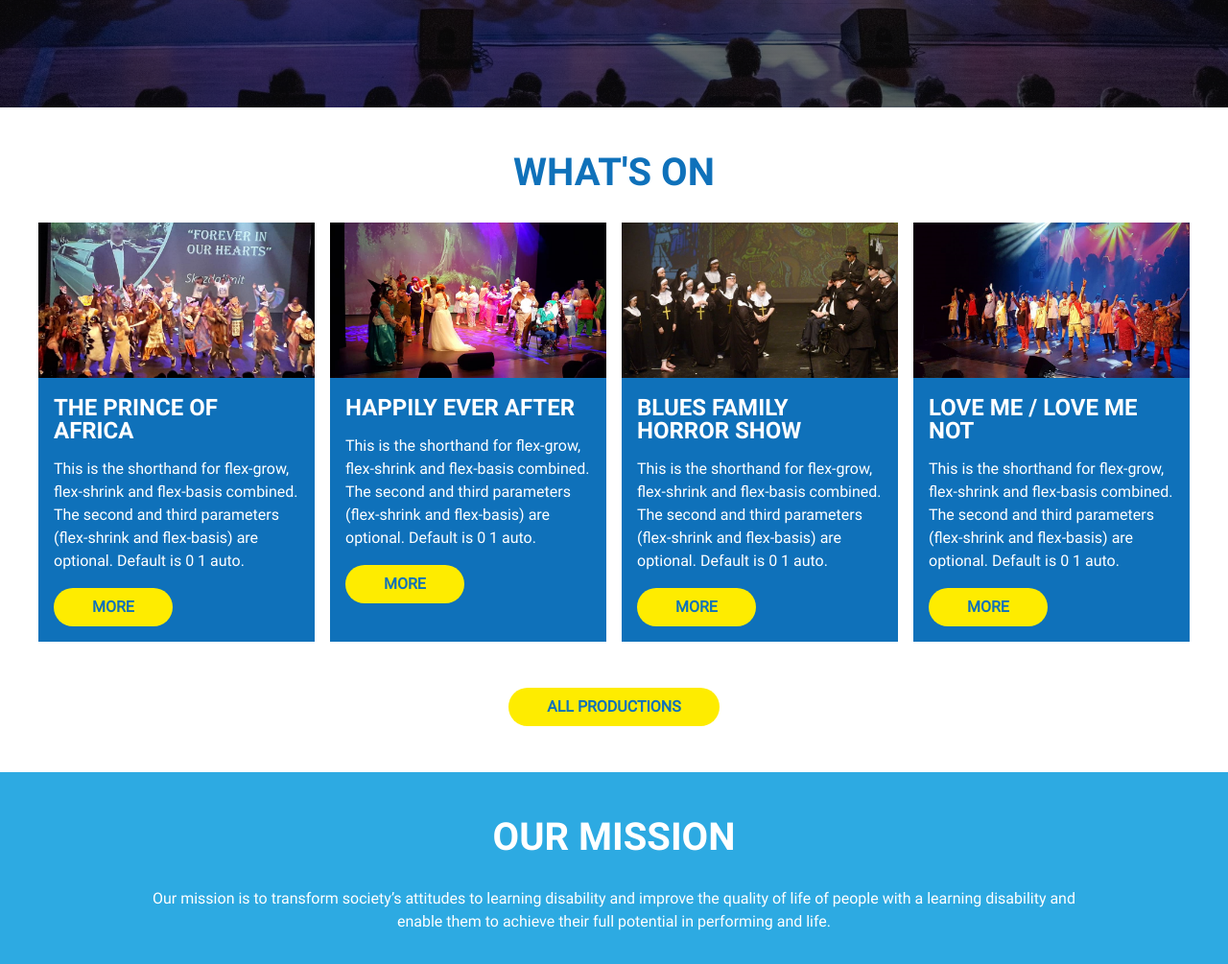
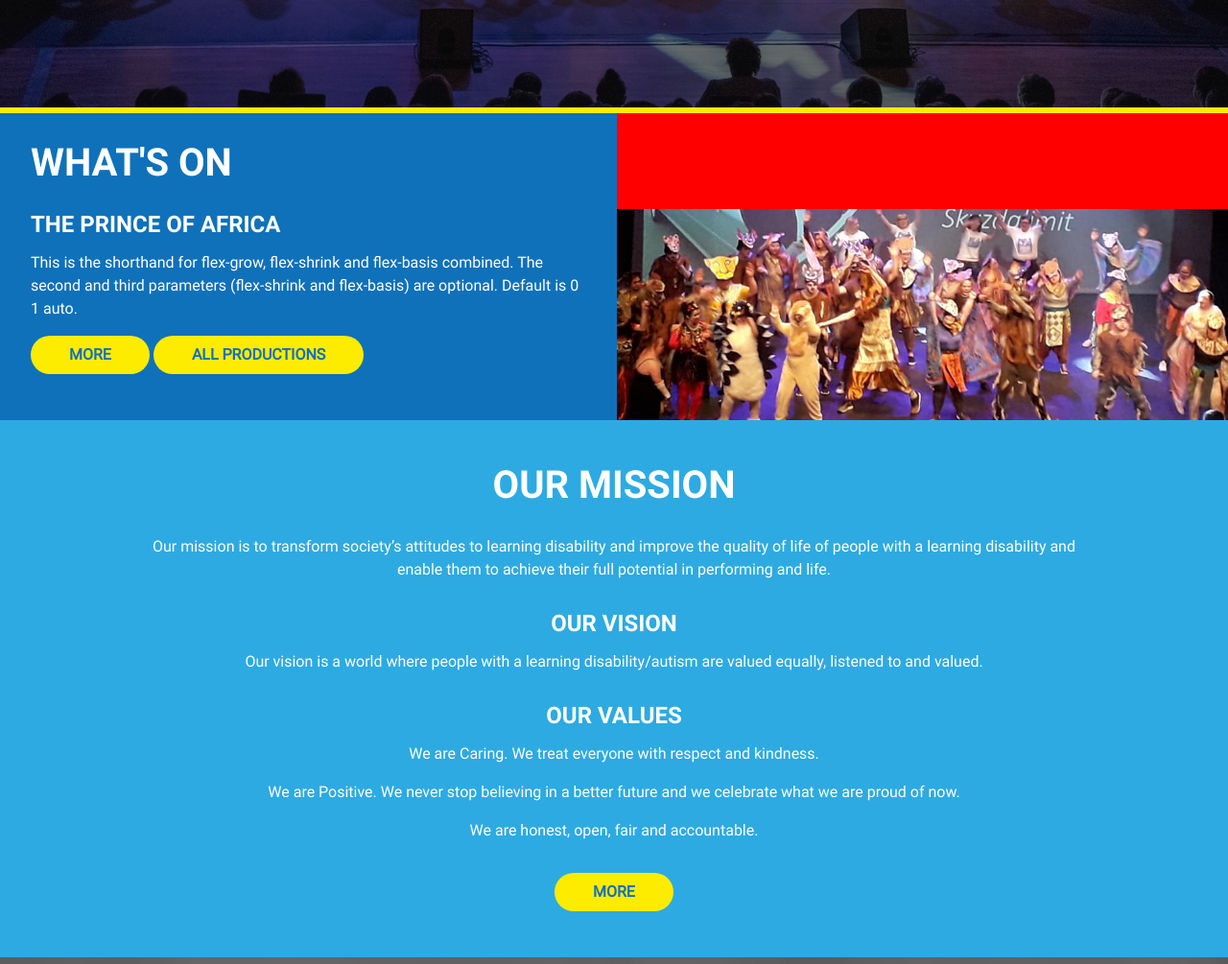
Before and after one commit to liam-mcallister/skyzdalimit-website, a website built with Parcel: page src/index.html in a window 1280 px wide. Shown: the part 688-1693 px from the top of the page at 96% size. Built offline with nearby package versions, Linux system fonts and the light colour scheme.

```diff
--- a/src/index.html
+++ b/src/index.html
@@ -42,50 +42,16 @@
     </header>
 
     <section class="whats-on">
-        <h2>What's On</h2>
-        <div class="card-grid">
-            <div class="card">
-                <img src="../images/shows/africa/africa1.jpg" alt="">
-                <div class="card__content">
-                    <h3 class="card__title">The Prince of Africa</h3>
-                    <p class="card__text">This is the shorthand for flex-grow, flex-shrink and flex-basis combined.
-                        The second and third parameters (flex-shrink and flex-basis) are optional. Default is 0 1
-                        auto. </p>
-                    <a href="#" class="btn btn--card">More</a>
-                </div>
-            </div>
-            <div class="card">
-                <img src="../images/shows/shrek/shrek11.jpg" alt="">
-                <div class="card__content">
-                    <h3 class="card__title">Happily Ever After</h3>
-                    <p class="card__text">This is the shorthand for flex-grow, flex-shrink and flex-basis combined.
-                        The second and third parameters (flex-shrink and flex-basis) are optional. Default is 0 1
-                        auto. </p>
-                    <a href="#" class="btn btn--card">More</a>
-                </div>
-            </div>
-            <div class="card">
-                <img src="../images/shows/blues/blues2.jpg" alt="">
-                <div class="card__content">
-                    <h3 class="card__title">Blues Family Horror Show</h3>
-                    <p class="card__text">This is the shorthand for flex-grow, flex-shrink and flex-basis combined.
-                        The second and third parameters (flex-shrink and flex-basis) are optional. Default is 0 1
-                        auto. </p>
-                    <a href="#" class="btn btn--card">More</a>
-                </div>
-            </div>
-            <div class="card">
-                <img src="../images/shows/love/love5.jpg" alt="">
-                <div class="card__content">
-                    <h3 class="card__title">Love Me / Love Me Not</h3>
-                    <p class="card__text">This is the shorthand for flex-grow, flex-shrink and flex-basis combined.
-                        The second and third parameters (flex-shrink and flex-basis) are optional. Default is 0 1
-                        auto. </p>
-                    <a href="#" class="btn btn--card">More</a>
-                </div>
-            </div>
+        <div class="whats-on__content">
+            <h2>What's On</h2>
+            <h3>The Prince of Africa</h3>
+            <p>This is the shorthand for flex-grow, flex-shrink and flex-basis combined.
+                The second and third parameters (flex-shrink and flex-basis) are optional. Default is 0 1
+                auto. </p>
+            <a href="#" class="btn">More</a>
+            <a href="productions.html" class="btn">All Productions</a>
         </div>
-        <a href="productions.html" class="btn">All Productions</a>
+        <div class="whats-on__img"></div>
     </section>
 
     <section class="mission">
--- a/src/scss/abstracts/_mixins.scss
+++ b/src/scss/abstracts/_mixins.scss
@@ -1,6 +1,8 @@
 // -----------------------------------------------------------------------------
 // This file contains all application-wide Sass mixins.
 // -----------------------------------------------------------------------------
+@use "abstracts/variables" as *;
+
 @mixin ColorHeader($imgGrad, $bgImg) {
   display: flex;
   flex-direction: column;
@@ -8,24 +10,35 @@
   align-items: center;
   position: relative;
   overflow: hidden;
-  z-index: 8;
   width: 100%;
   height: 45rem;
   padding: 0 1rem;
   text-align: center;
+  background-image: $imgGrad, $bgImg;
+  background-size: cover;
+  background-repeat: no-repeat;
+  background-position: center;
 
   &::after {
     content: "";
     position: absolute;
-    top: -50%;
-    left: 0;
-    z-index: -2;
-    height: 140%;
+    bottom: 0;
+    right: 0;
+    height: 10%;
     width: 100%;
-    transform: skewY(-4deg);
-    background-image: $imgGrad, $bgImg;
-    background-size: cover;
-    background-repeat: no-repeat;
-    background-position: center;
+    border-bottom: 50px solid $white;
+    border-left: 100vw solid transparent;
+
+    @media (min-width: 700px) {
+      border-bottom: 75px solid $white;
+    }
+
+    @media (min-width: 1000px) {
+      border-bottom: 100px solid $white;
+    }
+
+    @media (min-width: 1400px) {
+      border-bottom: 125px solid $white;
+    }
   }
 }
--- a/src/scss/components/_cards.scss
+++ b/src/scss/components/_cards.scss
@@ -1,48 +1,53 @@
 @use "abstracts/variables" as *;
 
 /*-----------------------------------*/
-.card-person {
-    position: relative;
-    max-width: 100%;
-    overflow: hidden;
+.card {
+  max-width: 1000px;
+  color: $white;
 
-    & img {
-        width: 100%;
-        height: auto;
-    }
-
-    &:hover .card-person__content {
-        transform: translateY(0%);
+  @media (min-width: 800px) {
+    display: flex;
   }
 }
 
-.card-person__content {
+.card__img {
+  display: block;
+  width: 100%;
+  height: auto;
+  padding: 1rem 0 1rem 1rem;
+}
+
+.card__content {
+  display: flex;
+  flex-direction: column;
+  justify-content: center;
+  position: relative;
+  padding: 1rem;
+  z-index: 2;
+  background: red;
+
+  &::before {
+    content: "";
     position: absolute;
-    left: 0;
     top: 0;
+    left: -3rem;
     width: 100%;
     height: 100%;
-    padding: 1rem;
-    box-shadow: 0px -89px 37px -50px rgba(0, 0, 0, 0.38) inset;
-    background: $primary-color;
-    color: $white;
-    transform: translateY(80%);
-    transition: transform 1s ease;
+    z-index: -1;
+    transform: skew(-10deg);
+    background: $secondary-color;
+  }
 }
 
-@keyframes patronBounce {
-    5% {
-        transform: translateY(75%);
+.card__title {
+  margin-bottom: 1rem;
+  text-transform: uppercase;
+  font-size: 1.5rem;
+  font-weight: 700;
 }
-    10% {
-        transform: translateY(80%);
-    }
-    15% {
-        transform: translateY(75%);
-    }
-    20% {
-        transform: translateY(80%);
-    }
+
+.card__text {
+  margin-bottom: 1rem;
 }
 
 /*-----------------------------------*/
@@ -68,29 +73,21 @@
   }
 }
 
-
 /*-----------------------------------*/
-.card {
-    background: $secondary-color;
-    color: $white;
+.card-person {
+  width: 100%;
 
   & img {
+    display: block;
     width: 100%;
     height: auto;
   }
 }
 
-.card__content {
+.card-person__content {
+  width: 100%;
   padding: 1rem;
+  border-top: 4px solid $attention-color;
+  background: linear-gradient($primary-color, $secondary-color);
+  color: $white;
 }
-
-.card__title {
-    margin-bottom: 1rem;
-    text-transform: uppercase;
-    font-size: 1.5rem;
-    font-weight: 700;
-}
-
-.card__text {
-    margin-bottom: 1rem;
-}
--- a/src/scss/layout/_home.scss
+++ b/src/scss/layout/_home.scss
@@ -1,28 +1,42 @@
 @use "abstracts/variables" as *;
 
 .whats-on {
+  width: 100%;
+  border-top: 6px solid $attention-color;
+  color: $secondary-color;
+
+  @media (min-width: 800px) {
     display: flex;
-    flex-direction: column;
-    align-items: center;
-    width: 100%;
-    padding: 3rem 1rem;
-    color: $secondary-color;
+  }
 }
 
-.card-grid {
-    display: grid;
-    grid-template-columns: repeat(1, 1fr);
-    gap: 1rem;
-    max-width: 1200px;
-    padding-bottom: 3rem;
-    color: $secondary-color;
+.whats-on__img {
+  position: relative;
+  width: 100%;
+  height: 20rem;
+  background: url(../../images/shows/africa/africa1.jpg);
+  background-size: cover;
+  background-repeat: no-repeat;
+  background-position: center;
 
-    @media (min-width: 600px) {
-        grid-template-columns: repeat(2, 1fr);
+  &::before {
+    content: "";
+    position: absolute;
+    top: 0;
+    left: 0;
+    width: 100%;
+    height: 100px;
+    background: red;
+  }
 }
 
-    @media (min-width: 1000px) {
-        grid-template-columns: repeat(4, 1fr);
+.whats-on__content {
+  padding: 2rem;
+  background: $secondary-color;
+  color: $white;
+
+  & p {
+    margin-bottom: 1rem;
   }
 }
 
```
Lines whose indentation alone changed are shown as unchanged.
